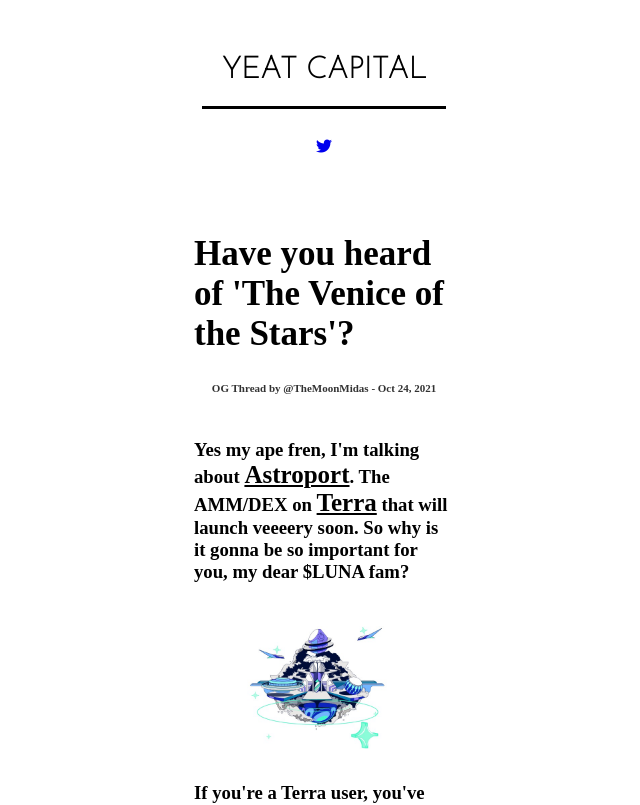
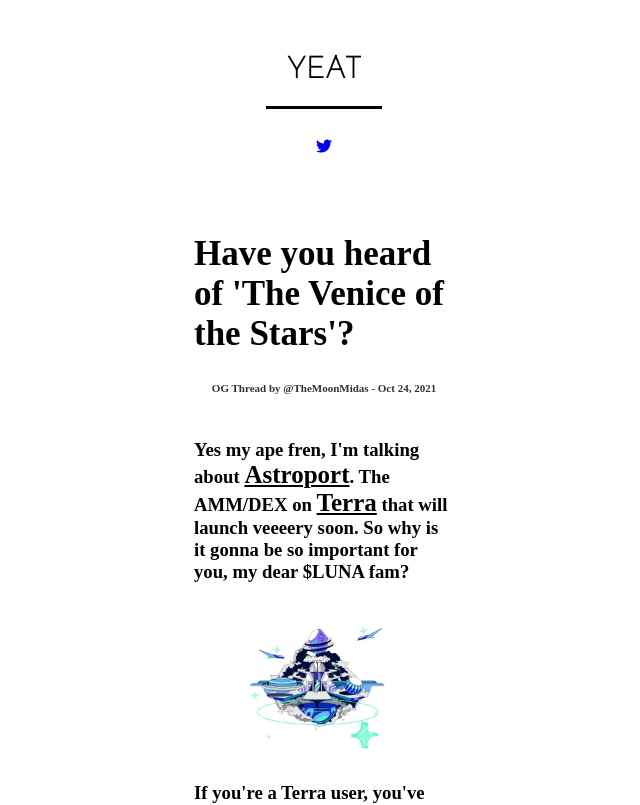
Before and after one commit to sosafish/yeatcapital, a plain HTML site: page venicestars.html in a window 1280 px wide. Shown: the top 805 px of the page, without its empty margins (316-956 px from the left). Drawn offline with Linux system fonts and the light colour scheme; a web font is replaced by a local one.

Commit message:
Update venicestars.html

```diff
--- a/venicestars.html
+++ b/venicestars.html
@@ -12,7 +12,7 @@
 
         <header>
             <div class="logo">
-                <h1><a href="index.html">Yeat Capital</a></h1>
+                <h1><a href="index.html">Yeat</a></h1>
             </div>
             <div class="social">
                 <a href="https://twitter.com/yeatcapital" target="_blank"><i class="fab fa-twitter"></i></a>
```
